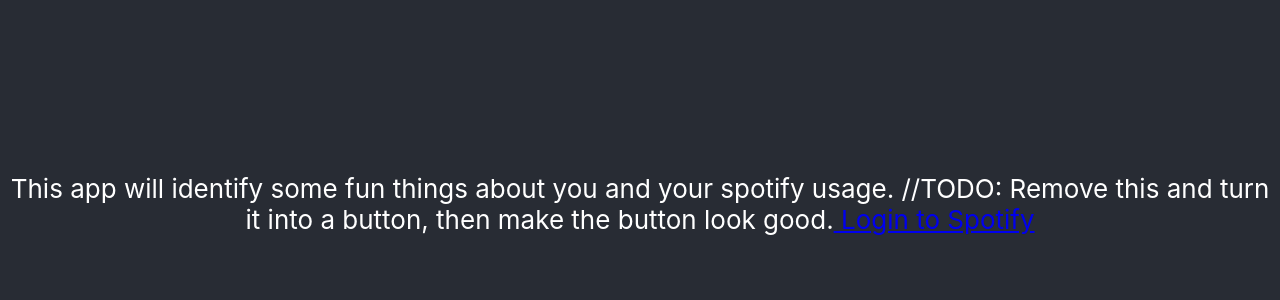
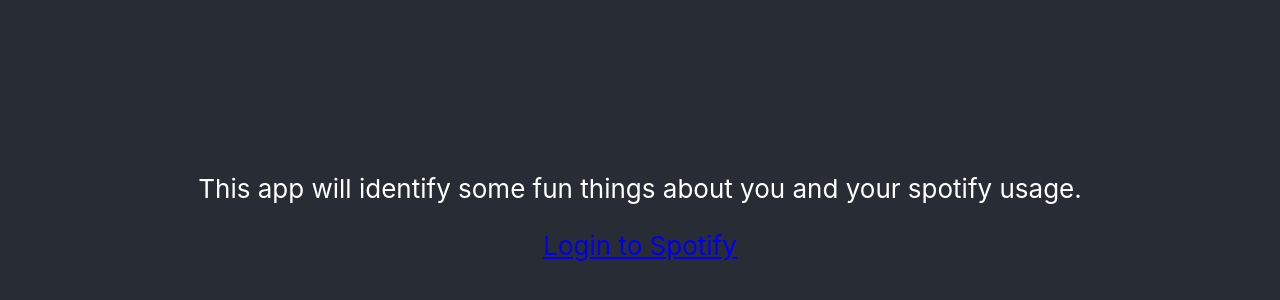
Before and after one commit to ryantangit/Spotplay-front-react, a React (Create React App) app: page / in a window 1280 px wide. Shown: the part 196-496 px from the top of the page. Built offline with nearby package versions, Linux system fonts and the light colour scheme.

Commit message:
cleaned up css

```diff
--- a/src/Home.js
+++ b/src/Home.js
@@ -6,9 +6,8 @@
       <header className="Home-header">
         <p>
 			This app will identify some fun things about you and your spotify usage.
-			//TODO: Remove this and turn it into a button, then make the button look good.
-			<a href="http://localhost:3000/login"> Login to Spotify </a>
         </p>
+		<a href="http://localhost:3000/login"> Login to Spotify </a>
       </header>
     </div>
   );
--- a/src/User.css
+++ b/src/User.css
@@ -0,0 +1,32 @@
+
+div{
+	background-color: #282c34;
+	min-height: 100vh;
+	display: flex;
+	flex-direction: column;
+	align-items: center;
+	justify-content: center;
+	font-size: calc(10px + 2vmin);
+	color: white;
+}
+
+div.slide-up{
+	height: 200px;
+	overflow: hidden;
+}
+
+div.slide-up p{
+	animation: 10s slide-up;
+	margin-top:0%;
+}
+
+@keyframes slide-up{
+	from {
+		margin-top: 100%;
+		height: 300%;
+	}
+	to {
+		margin-top: 0%;
+		height:100%;
+	}
+}
--- a/src/User.js
+++ b/src/User.js
@@ -29,7 +29,7 @@
     <div className="User">
       <header className="User-header">
         <p>
-			Hello User: {uuid}
+			Here are your top five songs!
         </p>
 			<Song songs={topFiveSong}/>
      </header>
```
